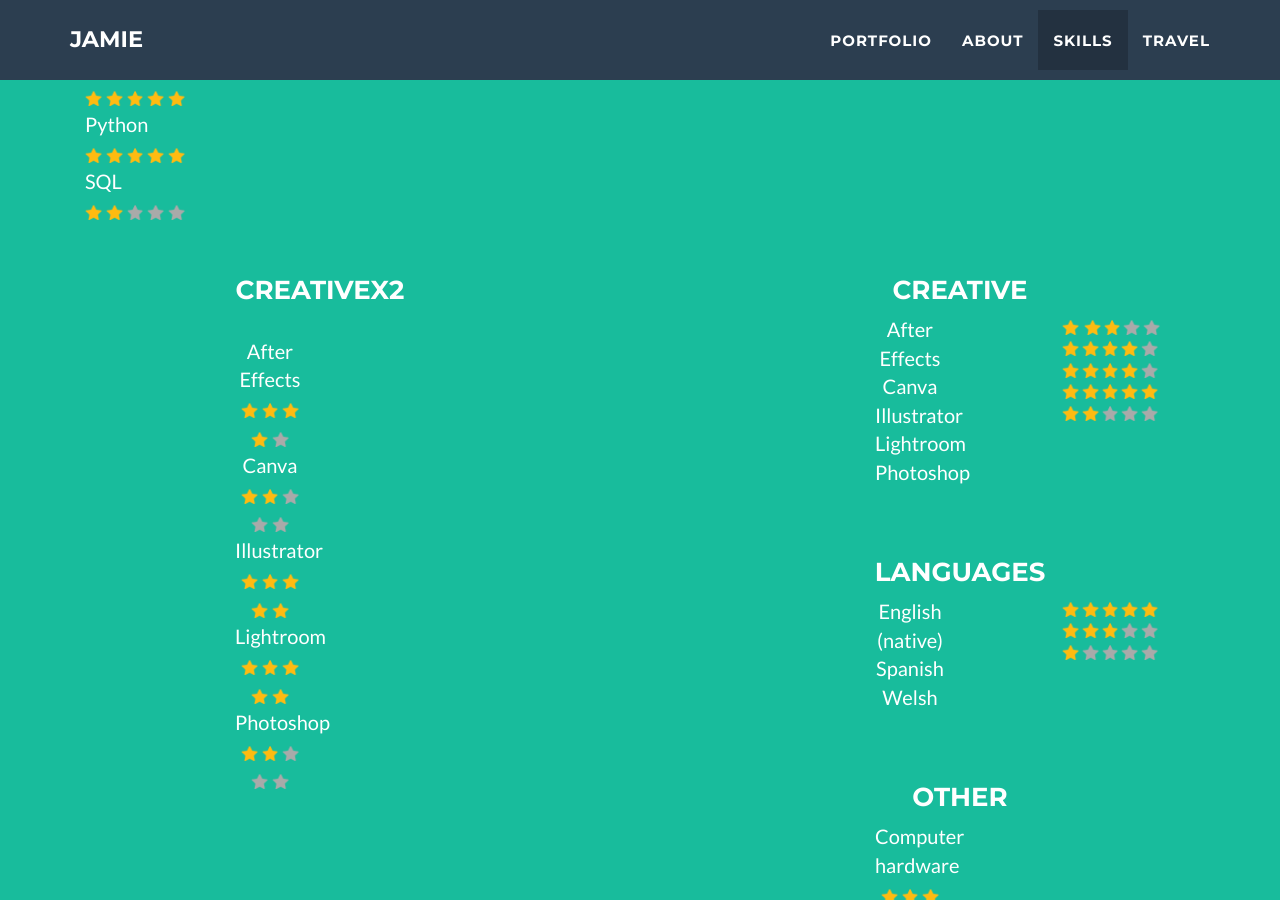
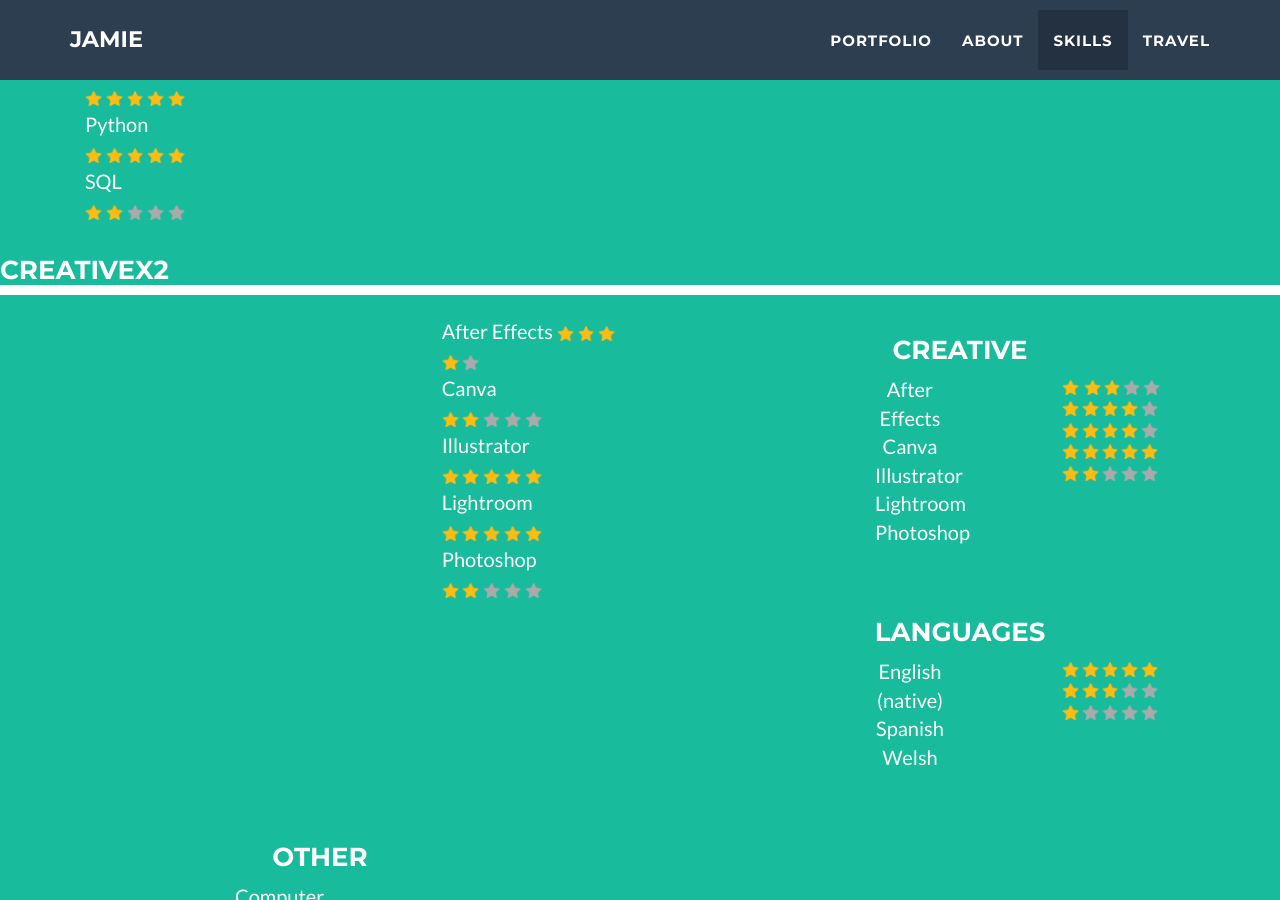
Before and after one commit to jamiedumayne/jamiedumayne.github.io, a Jekyll site: the page built from _posts/2014-07-18-project-1.markdown, in a window 1280 px wide and 900 px high, scrolled down 2529 px. Built offline with Jekyll 4.4.1, drawn with Linux system fonts in a browser that asks for light colours.

Commit message:
Update skills.html

```diff
--- a/_includes/skills.html
+++ b/_includes/skills.html
@@ -56,12 +56,12 @@
       </div>
 
 
-    <div class="float-child">
+    <div class="float-container">
       <div align="row">
         <h3>Creativex2</h3>
         <div class="col-lg-4 col-xs-2"></div>
           <div class="col-lg-2 col-xs-4">
-          <br><p>After Effects <left>
+          <br><p>After Effects
                 <img src=img/star_full.png alt="Gold star" height="15">
                 <img src=img/star_full.png alt="Gold star" height="15">
                 <img src=img/star_full.png alt="Gold star" height="15">
```
